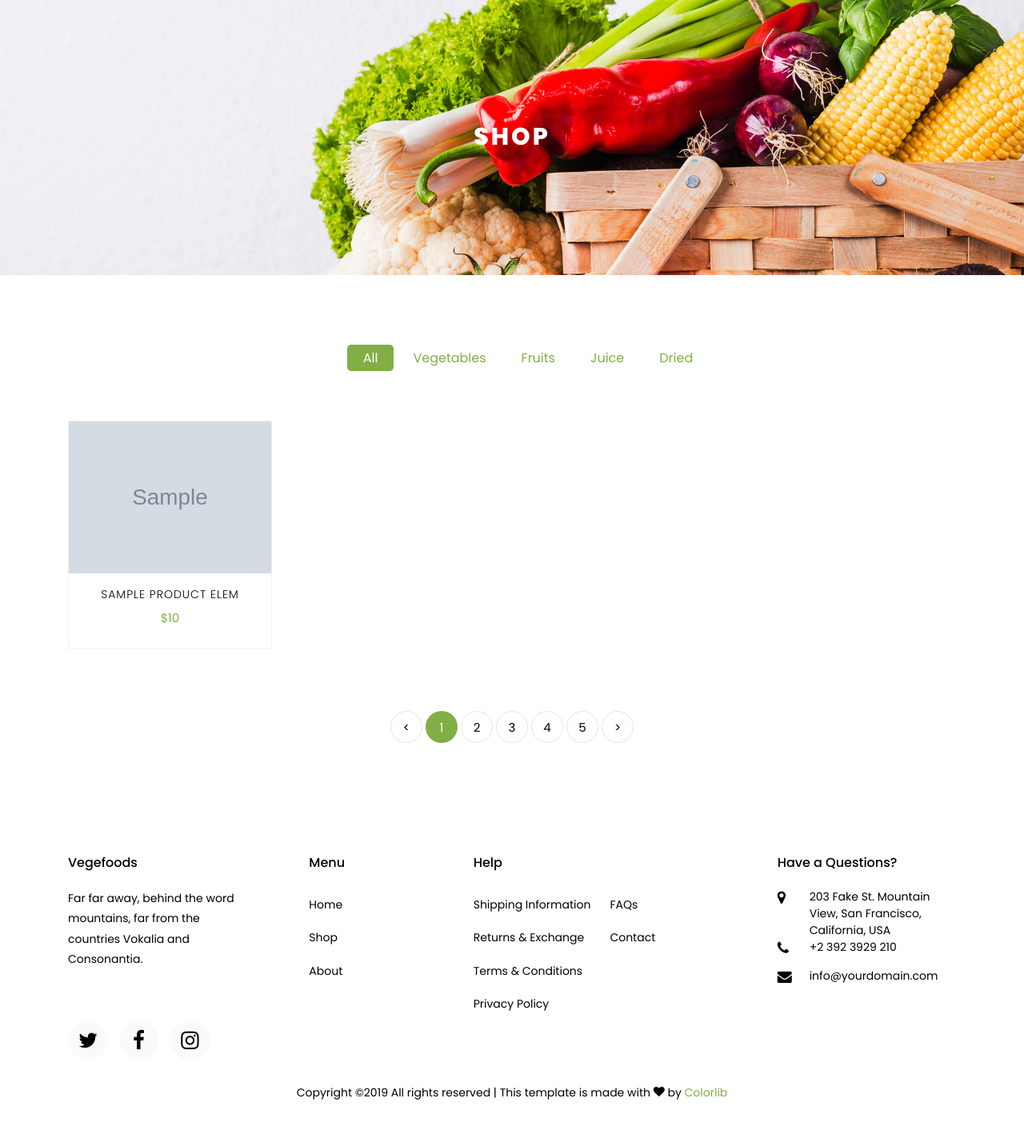
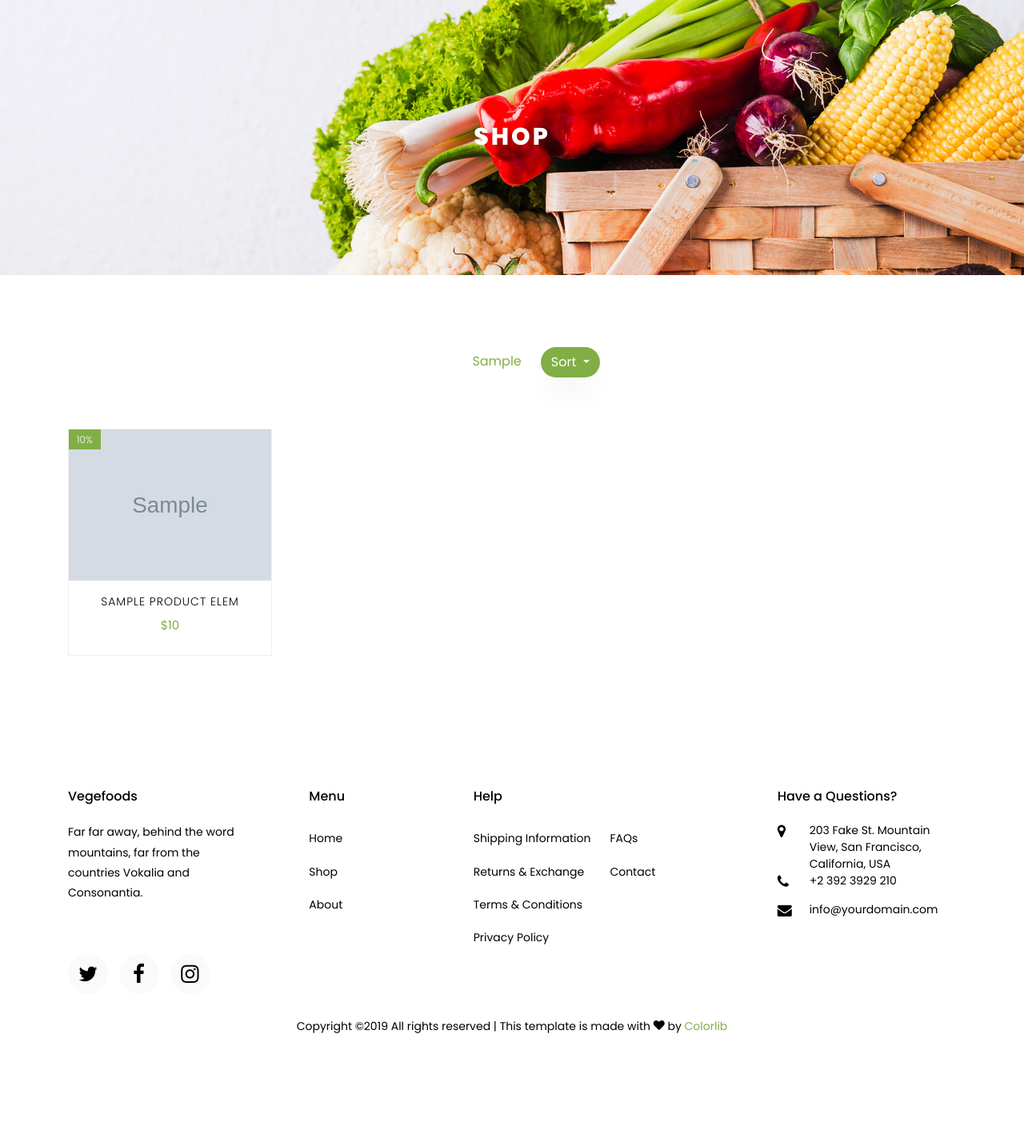
Before and after one commit to MaxPayne5100/Shop-web-application, a Django app: template OnlineShop/OnlineShop/templates/shop.html in a window 1280 px wide. Shown: the part 71-1494 px from the top of the page at 80% size. After the commit the page ends 1363 px from the top, so only its background shows below. Run offline with Django 3.2, Linux system fonts and the light colour scheme; the template is opened without the code that fills it: most values are stand-ins (such as "Sample title", 1, 10 or a date in 2020); grey boxes marked "Sample" are stand-in pictures; parts of the project's set-up code (start-up, migrations or seed data) failed here and were passed over; some libraries are stand-ins or nearby versions; some web fonts are replaced.

Commit message:
Updated shop app with sorting, pagination and filtering ability

```diff
--- a/OnlineShop/OnlineShop/templates/shop.html
+++ b/OnlineShop/OnlineShop/templates/shop.html
@@ -19,32 +19,56 @@
 		<!--Products section-->
 	    <section class="ftco-section">
 	    	<div class="container">
-				<!--Categories-->
+				<!-- Toolbar-->
 	    		<div class="row justify-content-center">
 	    			<div class="col-md-10 mb-5 text-center">
 	    				<ul class="product-category">
-	    					<li><a href="#" class="active">All</a></li>
-	    					<li><a href="#">Vegetables</a></li>
-	    					<li><a href="#">Fruits</a></li>
-	    					<li><a href="#">Juice</a></li>
-	    					<li><a href="#">Dried</a></li>
+							{% for category in categories %}
+		                        {% if category.0 == current_category %}
+		                            <li><a href="?category={{ category.0 }}" class="active">{{ category.1 }}</a></li>
+		                        {% else %}
+		                            <li><a href="?category={{ category.0 }}">{{ category.1 }}</a></li>
+		                        {% endif %}
+	                    	{% endfor %}
+				            <li class="btn-group">
+				                <button class="btn dropdown-toggle text-white" style="background-color: #82AE46" data-toggle="dropdown" aria-haspopup="true" aria-expanded="false">
+				                    Sort
+				                </button>
+				                <div class="dropdown-menu" aria-labelledby="dropdownMenuButton">
+				                    {% for sort_order in sort_orders %}
+				                        {% if sort_order.0 == current_sort_order %}
+				                            <a class="dropdown-item active" href="?orderby={{ sort_order.0 }}">{{ sort_order.1 }}</a>
+				                        {% else %}
+				                            <a class="dropdown-item" href="?orderby={{ sort_order.0 }}">{{ sort_order.1 }}</a>
+				                        {% endif %}
+				                    {% endfor %}
+				                </div>
+				            </li>
 	    				</ul>
 	    			</div>
 	    		</div>
 				<!--Products-->
 	    		<div class="row">
-	    			{% for product_elem in products %}
+	    			{% for product_elem in object_list  %}
 	    			<div class="col-md-6 col-lg-3 ftco-animate">
 	    				<div class="product">
 	    					<a href="#" class="img-prod">
                                 <img class="img-fluid" src="{{ product_elem.image.url }}" alt="{{ product_elem.title }}">
+                                {% if product_elem.discount %}
+                                <span class="status">{{ product_elem.discount }}%</span>
+      							{% endif %}
 	    						<div class="overlay"></div>
 	    					</a>
 	    					<div class="text py-3 pb-4 px-3 text-center">
 	    						<h3><a href="#">{{ product_elem.title }}</a></h3>
 	    						<div class="d-flex">
 	    							<div class="pricing">
-			    						<p class="price"><span class="price-sale">${{ product_elem.price }}</span></p>
+			    						<p class="price">
+							                {% if product_elem.final_price != product_elem.price %}
+			    							<span class="mr-2 price-dc">${{ product_elem.price }}</span>
+			    							{% endif %}
+			    							<span class="price-sale">${{ product_elem.final_price }}</span>
+			    						</p>
 			    					</div>
 		    					</div>
 		    					{% if request.user.is_authenticated %}
@@ -62,21 +86,43 @@
 	    			{% endfor %}
 	    		</div>
 	    		<!--Pagination-->
+	    		{% if is_paginated %}
 	    		<div class="row mt-5">
 		          <div class="col text-center">
 		            <div class="block-27">
 		              <ul>
-		                <li><a href="#">&lt;</a></li>
-		                <li class="active"><span>1</span></li>
-		                <li><a href="#">2</a></li>
-		                <li><a href="#">3</a></li>
-		                <li><a href="#">4</a></li>
-		                <li><a href="#">5</a></li>
-		                <li><a href="#">&gt;</a></li>
-		              </ul>
-		            </div>
-		          </div>
-	        	</div>
+                        {% if page_obj.has_previous %}
+                        	<li>
+                        		<a href="?page={{ page_obj.previous_page_number }}" aria-label="Previous">&lt;</a>
+                        	</li>
+                        {% endif %}
+
+                        {% for i in paginator.page_range %}
+                            {% if page_obj.number == i %}
+                            	<li class="active">
+                            		<a href="?page={{ i }}">
+                            			<span>{{ i }}</span>
+                            		</a>
+                            	</li>
+                            {% else %}
+                                <li>
+                                    <a href="?page={{ i }}">
+                                        {{ i }}
+                                    </a>
+                                </li>
+                            {% endif %}
+                        {% endfor %}
+
+                        {% if page_obj.has_next %}
+                        	<li>
+                        		<a href="?page={{ page_obj.next_page_number }}" aria-label="Next">&gt;</a>
+                        	</li>
+                        {% endif %}
+                   	  </ul>
+	            	</div>
+	          	  </div>
+	          	</div>
+            	{% endif %}
 	    	</div>
 	    </section>
     </main>
--- a/OnlineShop/OnlineShop/templates/snippets/header.html
+++ b/OnlineShop/OnlineShop/templates/snippets/header.html
@@ -26,7 +26,7 @@
 
 	           <li class="nav-item">
 				{% if request.user.is_authenticated %}
-                    <a href="{% url 'logout' %}" class="nav-link sign">Logout</a>
+                    <a href="{% url 'logout' %}" class="nav-link">Logout</a>
                 {% else %}
 					<a href="{% url 'register' %}" class="nav-link sign">Sign Up</a>
                 {% endif %}
--- a/OnlineShop/OnlineShop/urls.py
+++ b/OnlineShop/OnlineShop/urls.py
@@ -17,7 +17,7 @@ from django.contrib import admin
 from django.urls import path, include
 
 from account.views import sign_in_view, register_view, logout_view
-from shop.views import products_view
+from shop.views import products_view, shop_view
 
 from django.contrib.staticfiles.urls import static
 from django.conf import settings
@@ -30,7 +30,7 @@ urlpatterns = [
     path('register/', register_view, name='register'),
     path('logout/', logout_view, name='logout'),
     path('social-auth/', include('social_django.urls', namespace='social')),
-    path('shop/', products_view, name='shop'),
+    path('shop/', shop_view.as_view(), name='shop'),
     path('shopping_cart/', include('shopping_cart.urls')),
 ]
 
```
Also changed, not shown: OnlineShop/OnlineShop/apps/shop/models.py (+6 -1 lines), OnlineShop/OnlineShop/apps/shop/views.py (+32 -1 lines), OnlineShop/OnlineShop/apps/shop/migrations/0003_auto_20191216_1728.py (added), OnlineShop/db.sqlite3.
